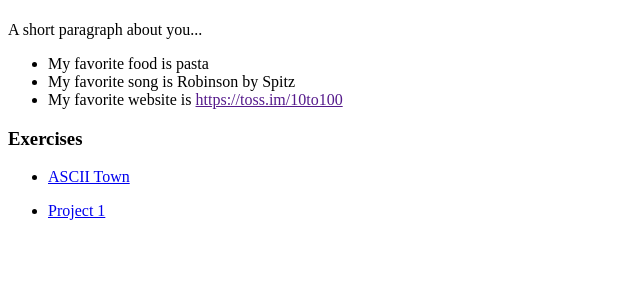
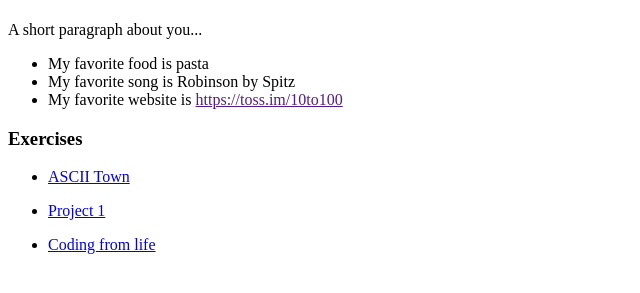
Before and after one commit to JunganBae/UIDesign1, a plain HTML site: page index.html in a window 1280 px wide. Shown: the part 59-352 px from the top of the page, without its empty margins (0-640 px from the left). Drawn offline with Linux system fonts and the light colour scheme.

Commit message:
linking coding from life
linking

```diff
--- a/index.html
+++ b/index.html
@@ -32,6 +32,9 @@
       <ul>
         <li><a href="https://www.figma.com/proto/NgEkx1Xh3es9OKoMehcqM9/%E2%9C%85-JunganBae_P1_Prototype?node-id=48-2956&p=f&t=TyjwDY1UNQDLeby2-0&scaling=min-zoom&content-scaling=fixed&page-id=30%3A2233">Project 1</a></li>
       </ul>
+      <ul>
+        <li><a href=" ">Coding from life</a></li>
+      </ul>
 
     </div>
   </div>
```
